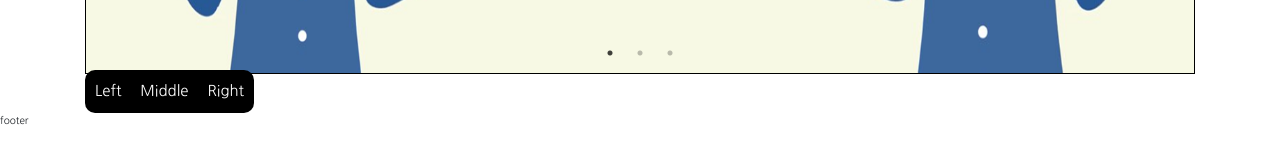
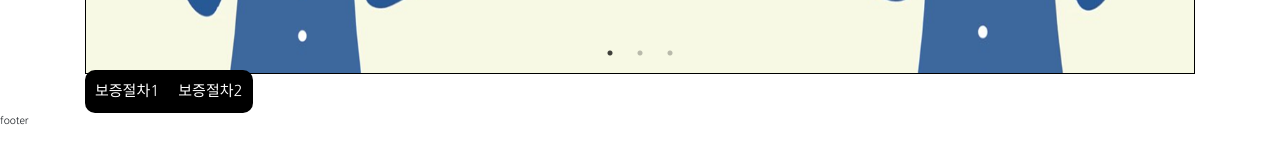
Before and after one commit to cohim/cosohim-hackathon, a React (Create React App) app: page /process in a window 1280 px wide. Shown: the part 488-651 px from the top of the page. Built offline with nearby package versions, Linux system fonts and the light colour scheme.

Commit message:
foundation link

```diff
--- a/src/components/FoundationComponent/index.js
+++ b/src/components/FoundationComponent/index.js
@@ -9,12 +9,12 @@ const FoundationComponent = () => {
 
         <>
             <div className="foundation_article">
-                <div className="foundation_article_name">재단소개</div>
+                <div className="foundation_article_name" id="foundation">재단소개</div>
                 <img src={foundation1} className='foundation_png' alt="foundation_img"/>
             </div>
 
             <div className="ceo_article">
-                <div className="ceo_article_name">CEO 소개</div>
+                <div className="ceo_article_name"id="ceo">CEO 소개</div>
                 <img src={foundation2} className='ceo1_png' alt="ceo1_png"/>
                 <img src={foundation3} className='ceo2_png' alt="ceo2_png"/>
             </div>
--- a/src/components/ProcessComponent/index.js
+++ b/src/components/ProcessComponent/index.js
@@ -8,9 +8,8 @@ const ProcessComponent = () => {
     return (
         <div>
             <ButtonGroup aria-label="Basic example">
-                <Button variant="secondary">Left</Button>
-                <Button variant="secondary">Middle</Button>
-                <Button variant="secondary">Right</Button>
+                <Button variant="secondary">보증절차1</Button>
+                <Button variant="secondary">보증절차2</Button>
             </ButtonGroup>
         </div>
     )
--- a/src/layout/Header.js
+++ b/src/layout/Header.js
@@ -13,8 +13,8 @@ const Header = () => {
 
                 <Nav className="mr-auto">
                 <NavDropdown title="소개" id="basic-nav-dropdown">
-                    <NavDropdown.Item href="#action/3.1">재단 소개</NavDropdown.Item>
-                    <NavDropdown.Item href="#action/3.2">CEO 소개</NavDropdown.Item>
+                    <NavDropdown.Item href="#foundation">재단 소개</NavDropdown.Item>
+                    <NavDropdown.Item href="#ceo">CEO 소개</NavDropdown.Item>
                 </NavDropdown>
                 <Nav.Link href="#link">보증절차</Nav.Link>
                 <Nav.Link href="#link">상품소개</Nav.Link>
```
